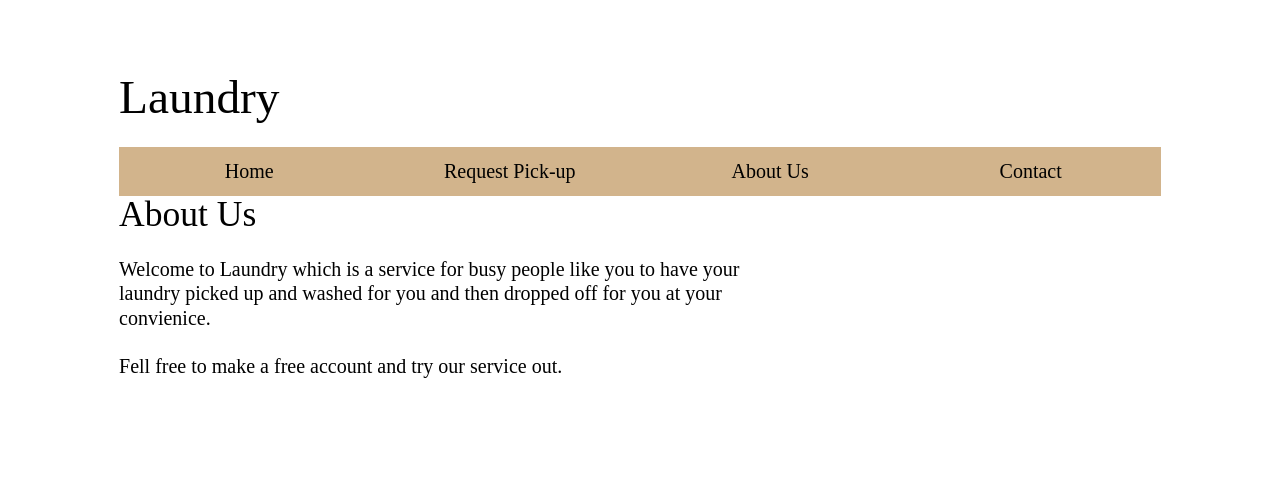
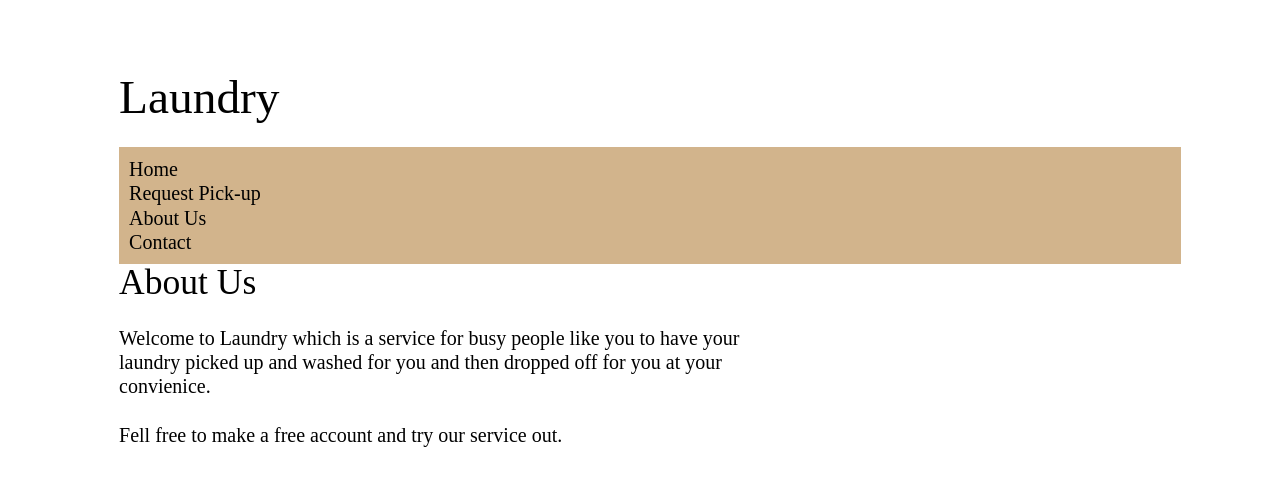
Before and after one commit to TylerTomasello/itmd567, a plain HTML site: page about/index.html in a window 1280 px wide. Drawn offline with Linux system fonts and the light colour scheme.

Commit message:
get the spacing of navbar right

```diff
--- a/static/screen.css
+++ b/static/screen.css
@@ -145,36 +145,35 @@ img, video, a {
 /* Layout styles */
 
 /*
+  Set the header link color to black and remove
+  text decoration.
+*/
+#header a {
+  text-decoration: none;
+  color: black;
+}
+
+/*
   Set the navigation id position and width
 */
 #navigation {
   /*position: absolute;*/
-  width: 100%;
+  /* width: 100%;
   top: 0;
   left: 0;
+  padding: 15px;*/
+
+  display: grid;
+  width: 100%;
+  grid-gap: 10px;
+  grid-template-columns: auto auto auto auto;
+  background-color: tan;
+  padding: 10px;
 }
 
-/*
-  Set the navigation list items on the left
-  taking up 1/4th of the width.
-*/
-#navigation li {
-  float: left;
-  width: 25%;
-}
-
-/*
-  Set the navigation links with padding, and remove
-  text decoration and change background color.
-*/
-#navigation a {
-  display: block;
-  width: 100%;
-  padding-top: 0.611em; /* 11 / 18 = 0.611 */
-  padding-bottom: 0.611em;
+.separate {
   text-align: center;
   text-decoration: none;
-  background-color: tan;
 }
 
 /*
@@ -185,15 +184,6 @@ img, video, a {
 #navigation li {
   list-style-type: none;
   padding-bottom: 0;
-}
-
-/*
-  Set the header link color to black and remove
-  text decoration.
-*/
-#header a {
-  text-decoration: none;
-  color: black;
 }
 
 /*
```
Also changed, not shown: templates/index.html (+6 -6 lines).
